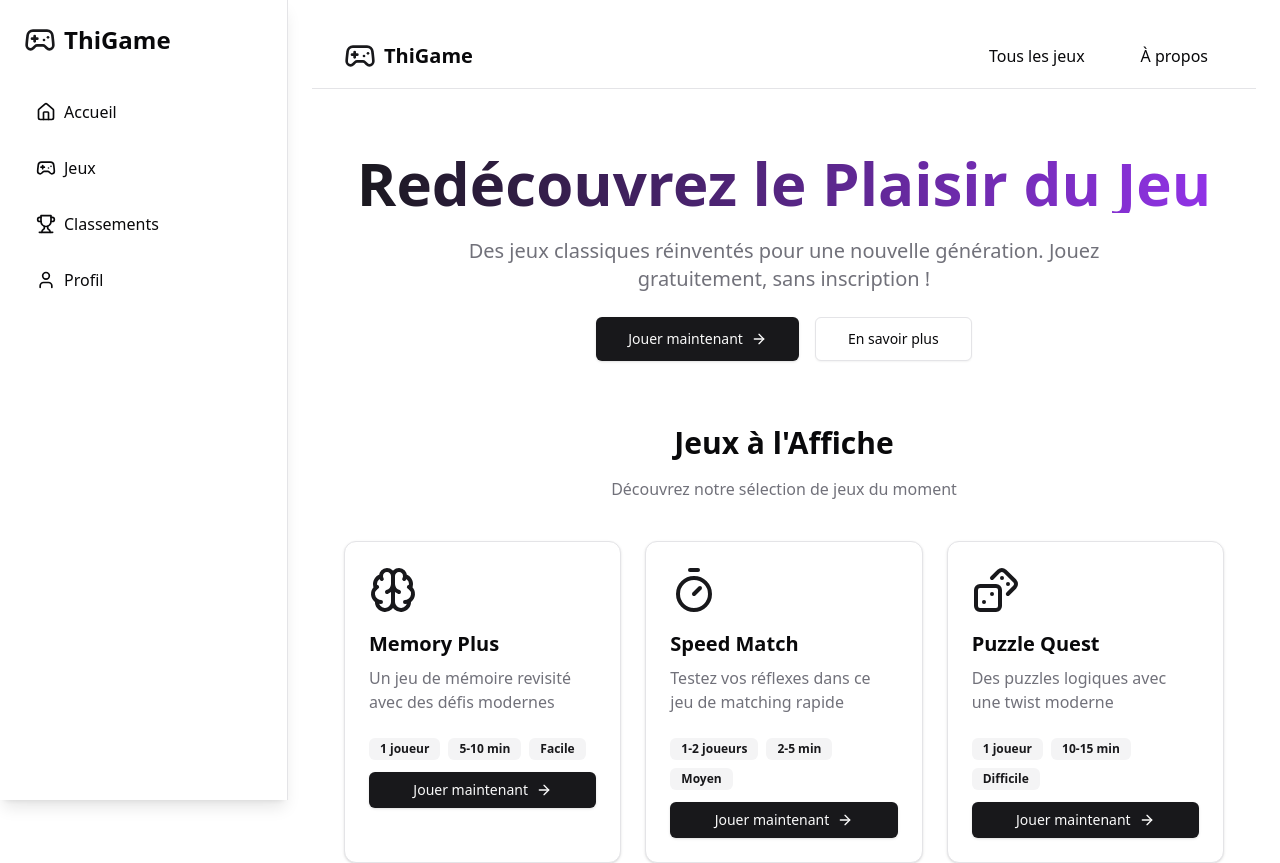
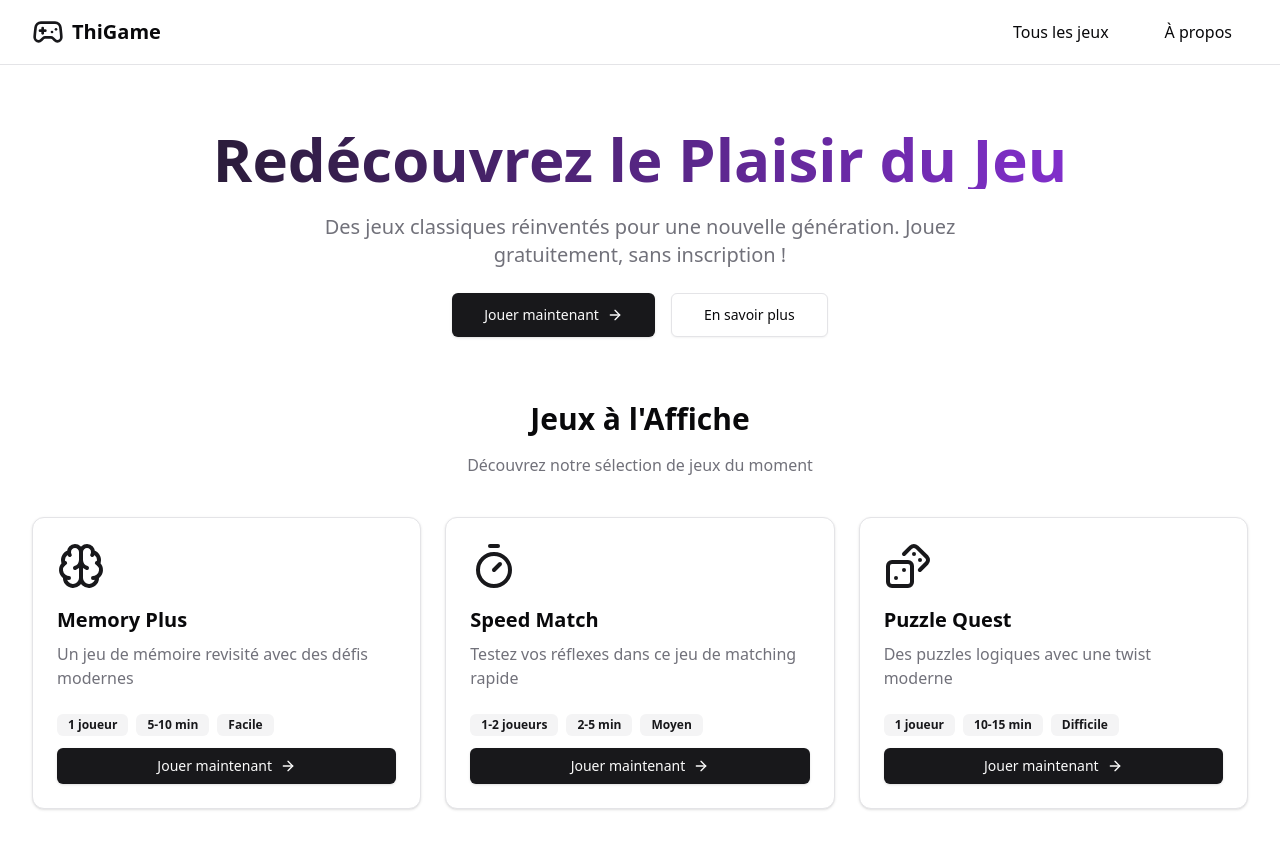
Before and after one commit to ThibaultG94/thigame, a React (Vite) app: page / in a window 1280 px wide. Shown: the top 863 px of the page. Built offline with nearby package versions, Linux system fonts and the light colour scheme.

Commit message:
Mise à jour des routes de l'application pour intégrer de nouveaux jeux : Memory Plus, Speed Match et Puzzle Quest. Suppression des anciennes pages temporaires.

```diff
--- a/src/App.jsx
+++ b/src/App.jsx
@@ -1,22 +1,19 @@
 import { BrowserRouter as Router, Routes, Route } from 'react-router-dom';
-import RootLayout from './components/layout/RootLayout';
 import Home from './pages/Home';
 
-// Pages temporaires pour test
-const Games = () => <h1 className="text-3xl font-bold">Jeux</h1>;
-const Leaderboard = () => <h1 className="text-3xl font-bold">Classements</h1>;
-const Profile = () => <h1 className="text-3xl font-bold">Profil</h1>;
+// Pages temporaires pour les jeux (on peut les développer plus tard)
+const Memory = () => <h1 className="text-3xl font-bold">Memory Plus</h1>;
+const SpeedMatch = () => <h1 className="text-3xl font-bold">Speed Match</h1>;
+const Puzzle = () => <h1 className="text-3xl font-bold">Puzzle Quest</h1>;
 
 function App() {
   return (
     <Router>
       <Routes>
-        <Route element={<RootLayout />}>
-          <Route path="/" element={<Home />} />
-          <Route path="/games" element={<Games />} />
-          <Route path="/leaderboard" element={<Leaderboard />} />
-          <Route path="/profile" element={<Profile />} />
-        </Route>
+        <Route path="/" element={<Home />} />
+        <Route path="/games/memory" element={<Memory />} />
+        <Route path="/games/speed-match" element={<SpeedMatch />} />
+        <Route path="/games/puzzle" element={<Puzzle />} />
       </Routes>
     </Router>
   );
```
